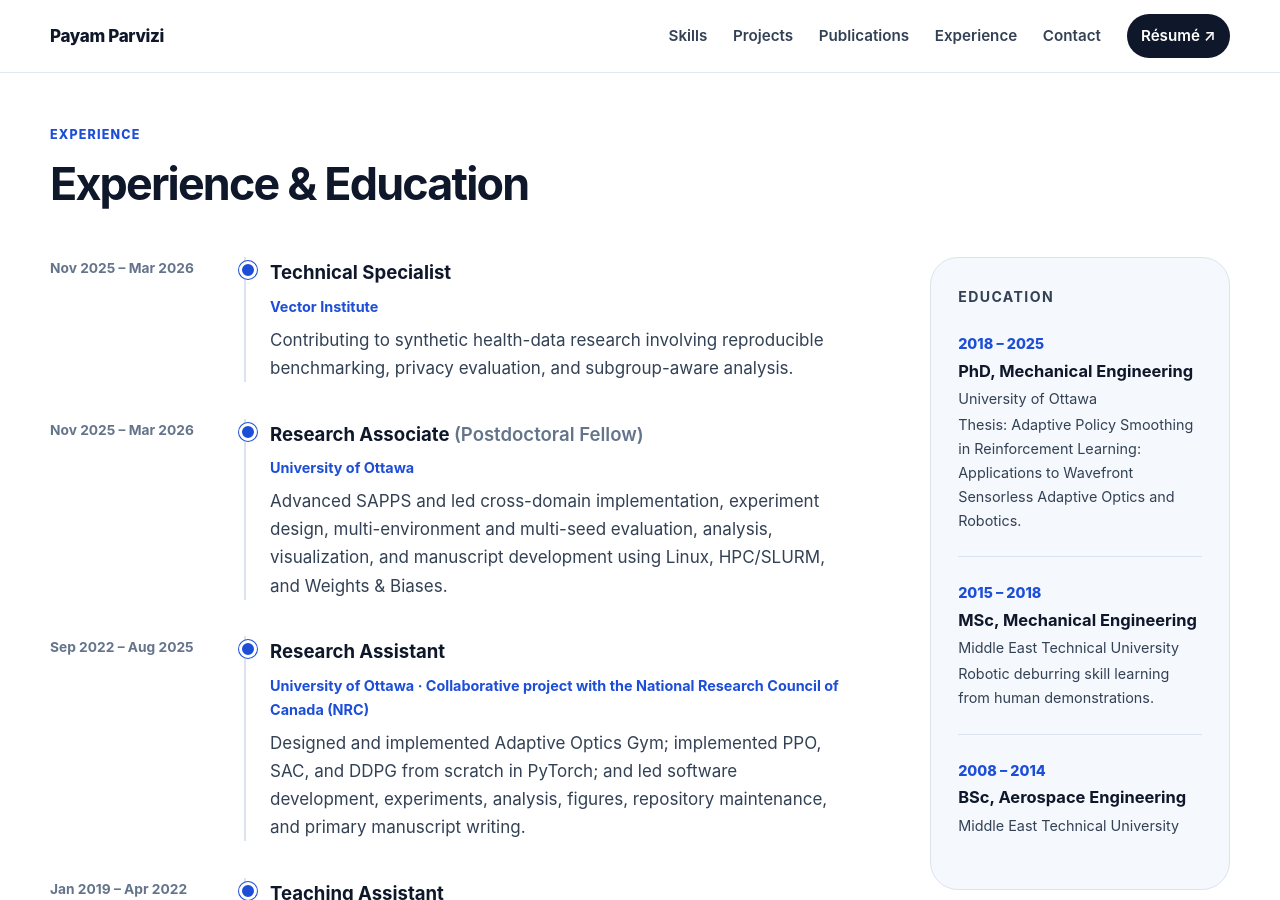
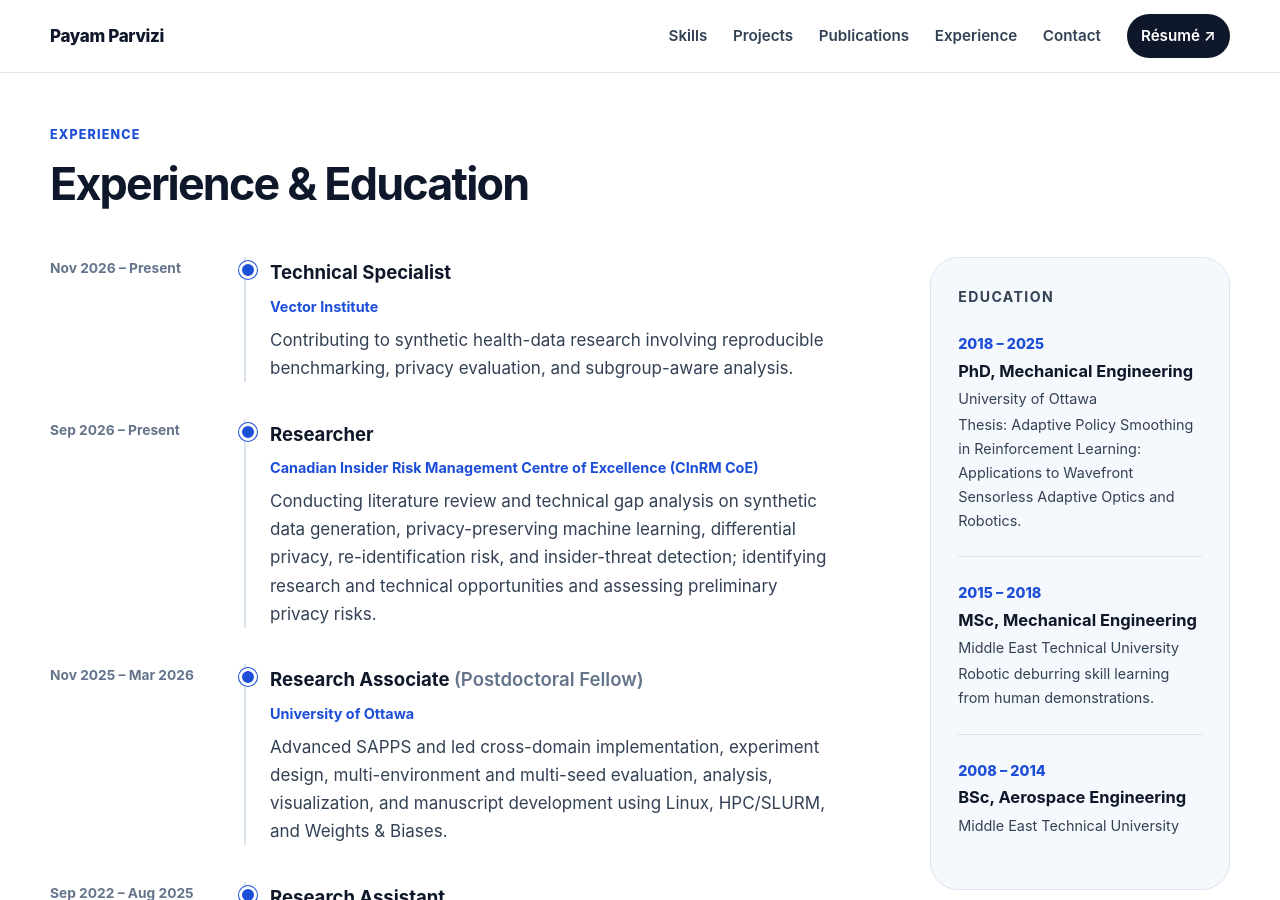
Before and after one commit to payamparvizi/payamparvizi.github.io, a Jekyll site: the page built from index.html, in a window 1280 px wide and 900 px high, scrolled down 6887 px. Built offline with Jekyll 4.4.1, drawn with Linux system fonts in a browser that asks for light colours.

Commit message:
Modify experience timeline and add Researcher role
Updated timeline dates and added new experience entry for a Researcher position.

```diff
--- a/index.html
+++ b/index.html
@@ -441,7 +441,7 @@ image: "/assets/img/payam-parvizi-headshot.webp"
 
         <ol class="timeline">
           <li>
-            <div class="timeline-date">Nov 2025 – Mar 2026</div>
+            <div class="timeline-date">Nov 2026 – Present</div>
 
             <div class="timeline-content">
               <h4>
@@ -452,6 +452,22 @@ image: "/assets/img/payam-parvizi-headshot.webp"
 
               <p>
                 Contributing to synthetic health-data research involving reproducible benchmarking, privacy evaluation, and subgroup-aware analysis.
+              </p>
+            </div>
+          </li>
+
+          <li>
+            <div class="timeline-date">Sep 2026 – Present</div>
+
+            <div class="timeline-content">
+              <h4>
+                Researcher
+              </h4>
+
+              <p class="timeline-org">Canadian Insider Risk Management Centre of Excellence (CInRM CoE)</p>
+
+              <p>
+                Conducting literature review and technical gap analysis on synthetic data generation, privacy-preserving machine learning, differential privacy, re-identification risk, and insider-threat detection; identifying research and technical opportunities and assessing preliminary privacy risks.
               </p>
             </div>
           </li>
```
